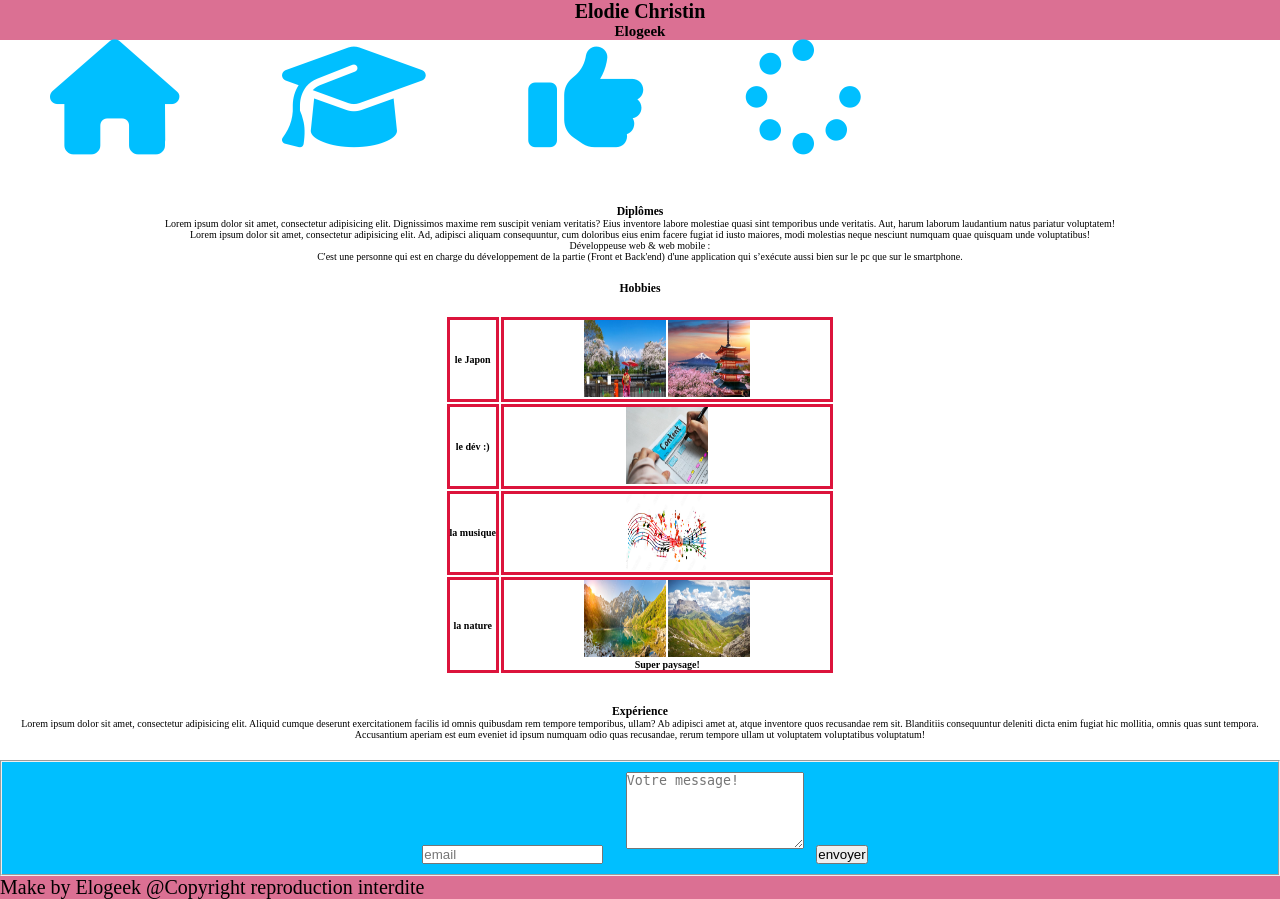
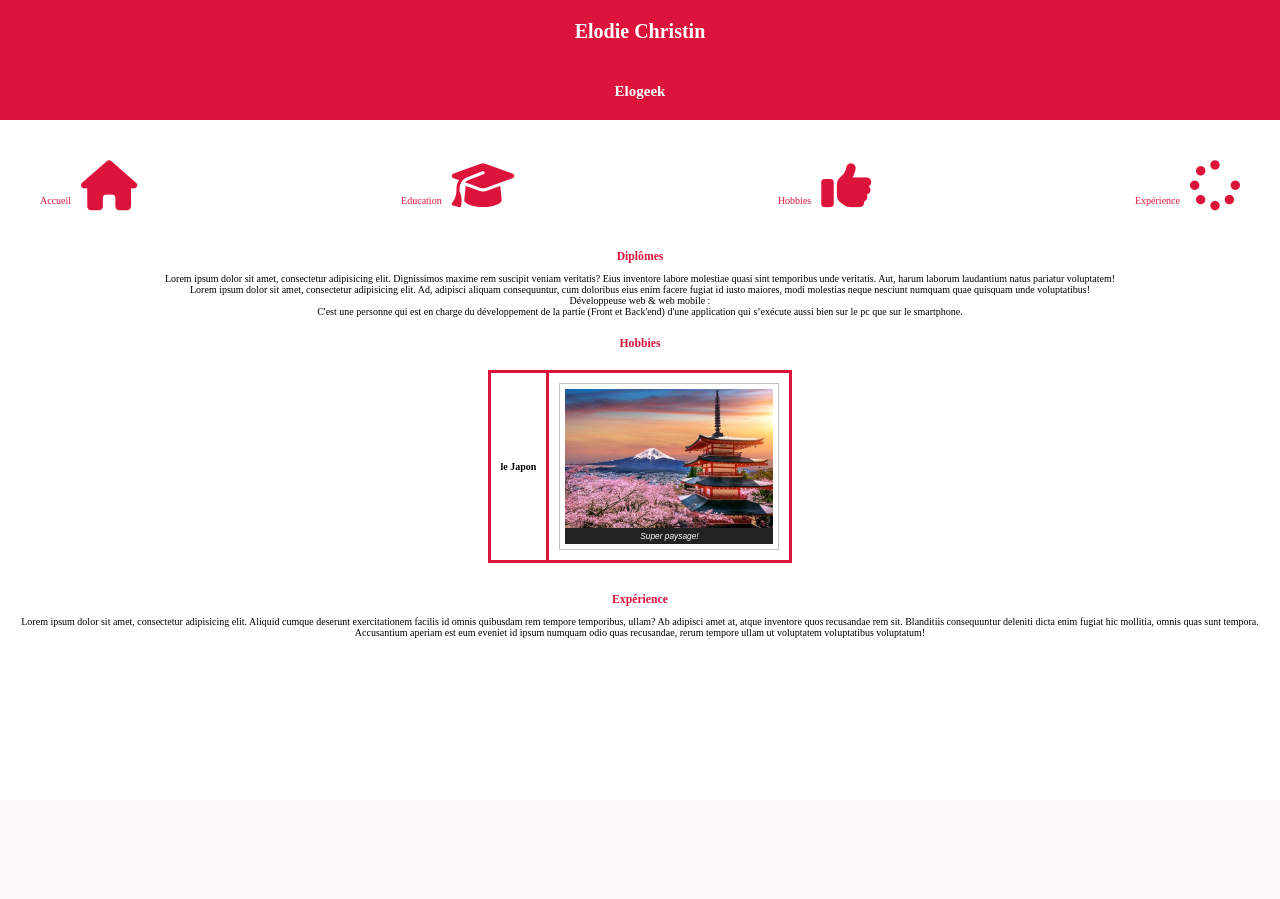
Before and after one commit to Elogeek/cv2021, a PHP site: page / in a window 1280 px wide. After the commit the page ends 638 px from the top, so only its background shows below. Run offline with PHP 8.4, Linux system fonts and the light colour scheme; lists and menus that the app fills with data are empty; some libraries are stand-ins or nearby versions.

Commit message:
reogarnisation version main

```diff
--- a/asset/css/style.css
+++ b/asset/css/style.css
@@ -1,6 +1,7 @@
+
 /**
- * General style.
- */
+* General style.
+*/
 * {
     box-sizing: border-box;
     margin: 0;
@@ -16,31 +17,46 @@ body {
     display: flex;
 }
 
+/* Design header */
 header {
     text-align: center;
-    background-color: palevioletred;
+    background-color: crimson;
+    height: 15vh;
 }
 
-main a {
+header h1, header h2 {
+    padding: 2rem;
+    color: white;
+}
+
+h3 {
+    color: crimson;
+    margin: 1rem;
+    font-weight: bold;
+}
+
+/* Design menu */
+.menu {
+    display: flex;
     flex-direction: row;
-   justify-content: space-between;
-    margin: 3rem;
+    justify-content: space-between;
+    margin: 2rem;
     padding: 2rem;
 }
 
 nav i {
-    font-size: 11.5rem;
-    color: deepskyblue;
+    font-size: 5rem;
+    color: crimson;
     text-decoration-line: none;
+    margin-left: 1rem;
 }
 
-nav i:hover {
-    color: purple;
+nav a {
+    text-decoration-line: none;
+    color: crimson;
 }
 
 aside {
-    margin-top: 3rem;
-    padding: 2rem;
     text-align: center;
     font-size: 10px;
 }
@@ -58,15 +74,38 @@ table {
     margin-top: 2rem;
     display: flex;
     justify-content: center;
+    border-collapse: collapse;
 }
 
 table th {
     border: 3px solid crimson;
+    padding: 1rem;
 }
 
-table img {
-    width: 25%;
-    height: 6vw;
+figure {
+    border: thin #c0c0c0 solid;
+    display: flex;
+    flex-flow: column;
+    padding: 5px;
+    max-width: 220px;
+    margin: auto;
+}
+
+img {
+    max-width: 220px;
+    max-height: 150px;
+}
+
+figcaption {
+    background-color: #222;
+    color: #fff;
+    font: italic smaller sans-serif;
+    padding: 3px;
+    text-align: center;
+}
+
+form {
+    display: none;
 }
 
 #experience {
@@ -74,20 +113,22 @@ table img {
     margin-top: 3rem;
 }
 
-fieldset {
-    background-color: deepskyblue;
+/* Design arrow contact */
+
+form {
+    background-color: crimson;
     width: 100%;
     text-align: center;
 }
 
 form textarea, form input {
-    margin: 1rem;
+    margin: 0.5rem;
 }
-
+/*
 footer {
-    background-color: palevioletred;
+    background-color: crimson;
     font-size: 20px;
-}
+} */
 
 /* todo responsive mode */
 @media screen and (max-width: 0px) {
--- a/index.html
+++ b/index.html
@@ -18,24 +18,31 @@
     <nav>
         <main>
 
+            <div class="menu">
+
                 <!-- Home page-->
-            <a href="index.html"><i class="fas fa-home"></i></a>
+                <a href="index.html">Accueil<i class="fas fa-home"></i></a>
 
                 <!-- Graduation page-->
 
-            <a href="#education"><i class="fas fa-graduation-cap"></i></a>
+                <a href="#education">Education<i class="fas fa-graduation-cap"></i></a>
 
                 <!-- Hobbies page-->
 
-            <a href="#hobbies"><i class="fas fa-thumbs-up"></i></a>
+                <a href="#hobbies">Hobbies<i class="fas fa-thumbs-up"></i></a>
 
                 <!-- Experience page-->
 
-            <a href="#experience"><i class="fas fa-spinner"></i></a>
+                <a href="#experience">Expérience<i class="fas fa-spinner"></i></a>
+            </div>
+
         </main>
+
         <aside>
 
-            <ul><h3 id="education">Diplômes</h3>
+            <h3 id="education">Diplômes</h3>
+
+            <ul>
                 <li>
                     <div>Lorem ipsum dolor sit amet, consectetur adipisicing elit. Dignissimos maxime rem suscipit
                         veniam veritatis? Eius inventore labore molestiae quasi sint temporibus unde veritatis. Aut,
@@ -57,39 +64,19 @@
                 </li>
             </ul>
 
+            <h3 id="titleTable">Hobbies</h3>
+
             <table id="hobbies">
-                <h3 id="titleTable">Hobbies</h3>
                 <tbody>
                 <tr>
                     <th>le Japon</th>
                     <th>
-                        <img src="img/japan.webp" alt="amazing Japan">
+                        <figure>
                             <img src="img/sakura.webp" alt="wonderful sakura">
-                    </th>
-                </tr>
-                <tr>
-                    <th>le dév :)</th>
-                    <th>
-                        <img src="img/dev.webp" alt="dev">
-                    </th>
-                </tr>
-                <tr>
-                    <th>la musique</th>
-                    <th>
-                        <img src="img/music.jpg" alt="super music">
-                    </th>
-                </tr>
-                <tr>
-                    <th>la nature</th>
-                    <th>
-                        <figure>
-                            <img src="img/mountain.jpg" alt="moutain">
-                            <img src="img/amazingMoutain.webp" alt="trop beau">
                             <figcaption>Super paysage!</figcaption>
                         </figure>
                     </th>
                 </tr>
-
                 </tbody>
             </table>
 
@@ -107,6 +94,8 @@
         </aside>
     </nav>
 
+    <section>
+
         <div class="contact">
 
             <form method="post" action="">
@@ -114,17 +103,20 @@
                     <label for="email">
                         <input type="email" placeholder="email">
                     </label>
-                <label for="email">
+                    <label for="email"></label>
                     <textarea name="email" id="email" cols="20" rows="5" placeholder="Votre message!"></textarea>
-                </label>
+
                     <button type="submit" value="envoyer">envoyer</button>
                 </fieldset>
             </form>
         </div>
-    <footer>
+
+    </section>
+
+    <!--  <footer>
           <span>Make by Elogeek</span>
           <span>@Copyright reproduction interdite</span>
-    </footer>
+      </footer> -->
 </div>
 </body>
 </html>
```
Lines whose indentation alone changed are shown as unchanged.
